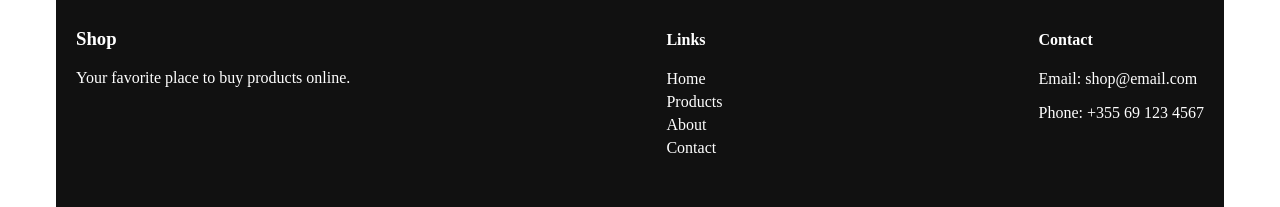
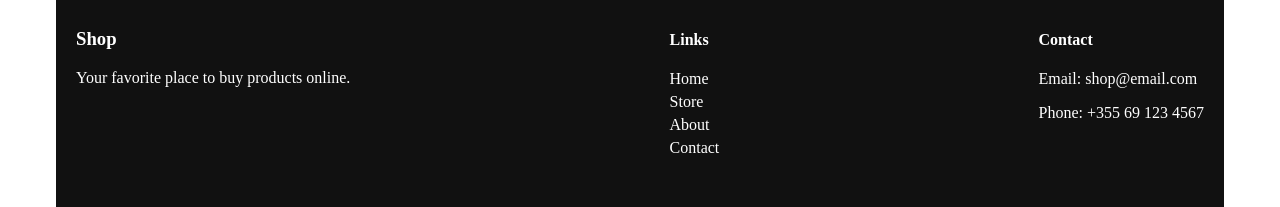
Before and after one commit to Albi123-cuni/Projekti-i-Praktikes, a React (Vite) app: page / in a window 1280 px wide. Shown: the part 1637-1844 px from the top of the page. Built offline with nearby package versions, Linux system fonts and the light colour scheme; sample sign-in values are in the browser's storage.

Commit message:
Rregullova footerin

```diff
--- a/package.json
+++ b/package.json
@@ -10,6 +10,7 @@
     "preview": "vite preview"
   },
   "dependencies": {
+    "@paypal/react-paypal-js": "^9.2.0",
     "lucide-react": "^1.14.0",
     "react": "^19.2.5",
     "react-dom": "^19.2.5",
--- a/src/components/Footer.jsx
+++ b/src/components/Footer.jsx
@@ -1,42 +1,44 @@
-import React from "react";
+import React from "react"
 
 export default function Footer() {
   const styles = {
     footer: {
       backgroundColor: "#111",
       color: "#fff",
-      padding: "40px 20px 20px"
+      padding: "40px 20px 20px",
     },
     container: {
       display: "flex",
       justifyContent: "space-between",
-      flexWrap: "wrap"
+      flexWrap: "wrap",
     },
     section: {
       marginBottom: "20px",
-      maxWidth: "300px"
+      maxWidth: "300px",
     },
     bottom: {
       borderTop: "1px solid #444",
       marginTop: "20px",
       paddingTop: "10px",
       textAlign: "center",
-      fontSize: "14px"
+      fontSize: "14px",
     },
     list: {
       listStyle: "none",
-      padding: 0
+      padding: 0,
     },
     listItem: {
       marginBottom: "5px",
-      cursor: "pointer"
-    }
-  };
+    },
+    link: {
+      color: "#fff",
+      textDecoration: "none",
+    },
+  }
 
   return (
     <footer style={styles.footer}>
       <div style={styles.container}>
-
         <div style={styles.section}>
           <h3>Shop</h3>
           <p>Your favorite place to buy products online.</p>
@@ -44,11 +46,31 @@ export default function Footer() {
 
         <div style={styles.section}>
           <h4>Links</h4>
+
           <ul style={styles.list}>
-            <li style={styles.listItem}>Home</li>
-            <li style={styles.listItem}>Products</li>
-            <li style={styles.listItem}>About</li>
-            <li style={styles.listItem}>Contact</li>
+            <li style={styles.listItem}>
+              <a href="/" style={styles.link}>
+                Home
+              </a>
+            </li>
+
+            <li style={styles.listItem}>
+              <a href="/store" style={styles.link}>
+                Store
+              </a>
+            </li>
+
+            <li style={styles.listItem}>
+              <a href="/about" style={styles.link}>
+                About
+              </a>
+            </li>
+
+            <li style={styles.listItem}>
+              <a href="/contact" style={styles.link}>
+                Contact
+              </a>
+            </li>
           </ul>
         </div>
 
@@ -57,12 +79,11 @@ export default function Footer() {
           <p>Email: shop@email.com</p>
           <p>Phone: +355 69 123 4567</p>
         </div>
-
       </div>
 
       <div style={styles.bottom}>
         <p>© 2026 Shop. All rights reserved.</p>
       </div>
     </footer>
-  );
+  )
 }
```
Also changed, not shown: 1 other file (tests, documents, lock files or other folders).
